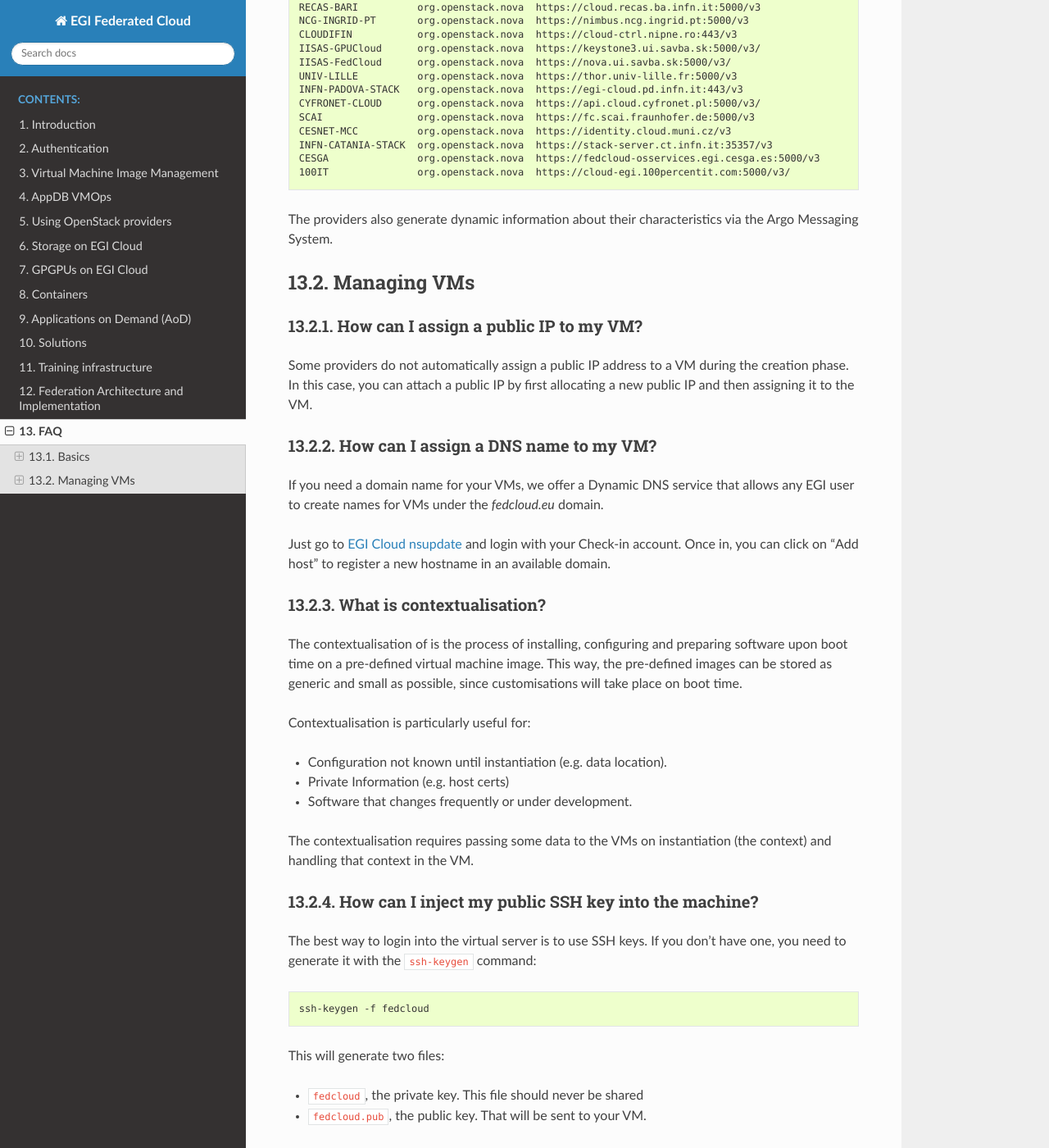
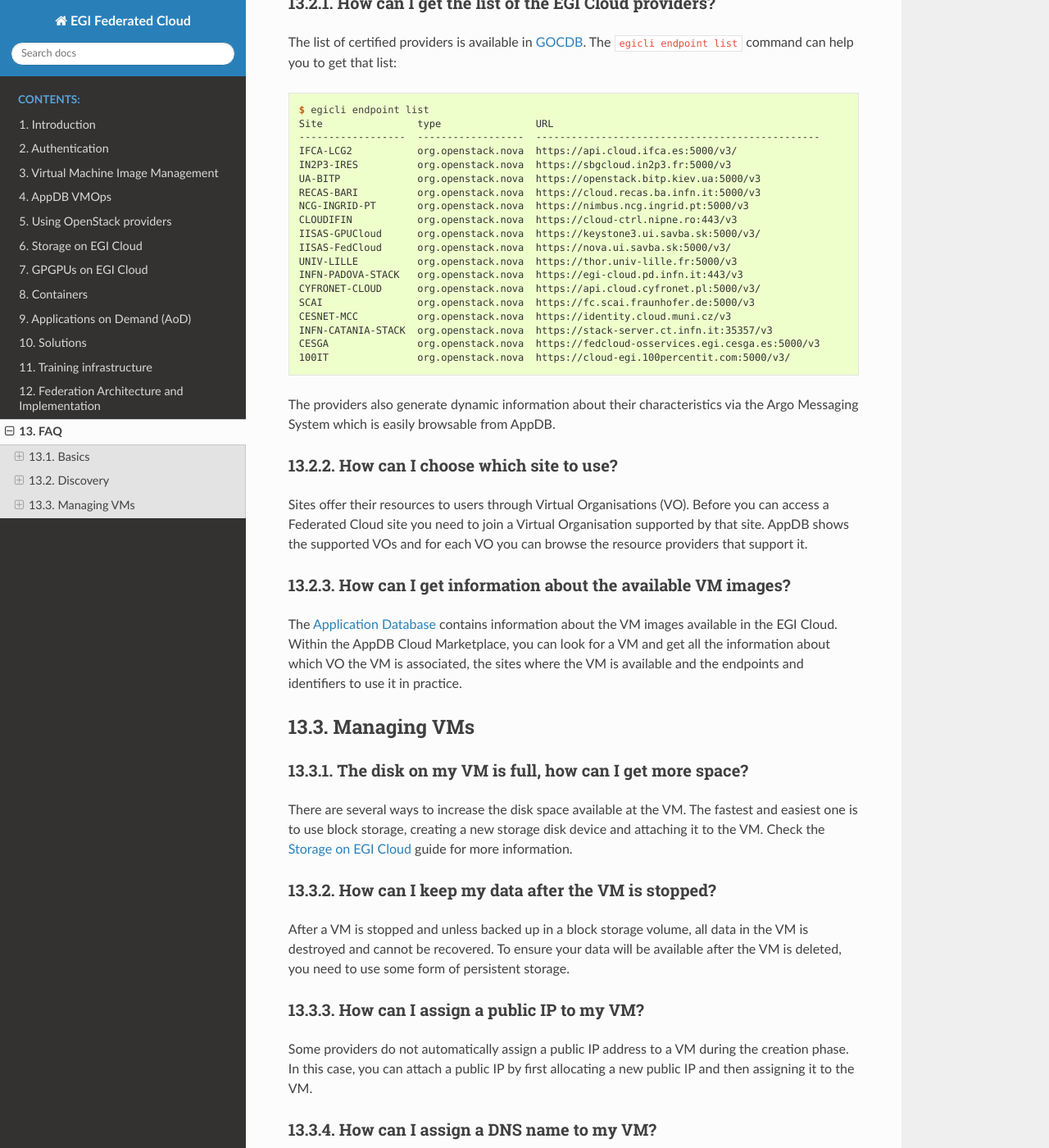
Before and after one commit to EGI-Federation/fedcloud-documentation, a Sphinx documentation site: the page built from source/faq.rst, in a window 1280 px wide and 1400 px high, scrolled down 696 px. Shown: the whole window at 82% size. Built offline with Sphinx 7.4.7 and the Read the Docs theme 2.0.0, drawn with Linux system fonts in a browser that asks for light colours; some of the changed text lies outside the part shown.

Commit message:
Added some more questions

```diff
--- a/source/faq.rst
+++ b/source/faq.rst
@@ -18,6 +18,18 @@
 Authentication via CLI or API requires a valid Check-in token. The
 FedCloud Check-in client allows you to get one as needed. Check the
 :doc:`auth` guide for more information.
+
+Is OCCI still supported?
+^^^^^^^^^^^^^^^^^^^^^^^^
+
+OCCI is now deprecated as API for the EGI Cloud providers using OpenStack. If
+you still rely on OCCI for your access, please contact us for support on the
+migration. OpenNebula sites still use OCCI as main API, but its direct use is
+not recommended as the support will be deprecated. Instead use one an Orchestrator
+like IM for interacting with those sites.
+
+Discovery
+---------
 
 How can I get the list of the EGI Cloud providers?
 ^^^^^^^^^^^^^^^^^^^^^^^^^^^^^^^^^^^^^^^^^^^^^^^^^^
@@ -48,10 +60,46 @@
    100IT               org.openstack.nova  https://cloud-egi.100percentit.com:5000/v3/
 
 The providers also generate dynamic information about their characteristics via
-the Argo Messaging System.
+the Argo Messaging System which is easily browsable from AppDB.
+
+
+How can I choose which site to use?
+^^^^^^^^^^^^^^^^^^^^^^^^^^^^^^^^^^^
+
+Sites offer their resources to users through Virtual Organisations (VO). Before
+you can access a Federated Cloud site you need to join a Virtual Organisation
+supported by that site.  AppDB shows the supported VOs and for each VO you can
+browse the resource providers that support it.
+
+How can I get information about the available VM images?
+^^^^^^^^^^^^^^^^^^^^^^^^^^^^^^^^^^^^^^^^^^^^^^^^^^^^^^^^
+
+The `Application Database <https://appdb.egi.eu>`_ contains information about
+the VM images available in the EGI Cloud. Within the AppDB Cloud Marketplace,
+you can look for a VM and get all the information about which VO the VM is
+associated, the sites where the VM is available and the endpoints and identifiers
+to use it in practice.
 
 Managing VMs
 ------------
+
+The disk on my VM is full, how can I get more space?
+^^^^^^^^^^^^^^^^^^^^^^^^^^^^^^^^^^^^^^^^^^^^^^^^^^^^
+
+There are several ways to increase the disk space available at the VM. The
+fastest and easiest one is to use block storage, creating a new storage disk
+device and attaching it to the VM. Check the :doc:`storage` guide for more
+information.
+
+
+How can I keep my data after the VM is stopped?
+^^^^^^^^^^^^^^^^^^^^^^^^^^^^^^^^^^^^^^^^^^^^^^^
+
+After a VM is stopped and unless backed up in a block storage volume, all data
+in the VM is destroyed and cannot be recovered. To ensure your data will be
+available after the VM is deleted, you need to use some form of persistent
+storage.
+
 
 How can I assign a public IP to my VM?
 ^^^^^^^^^^^^^^^^^^^^^^^^^^^^^^^^^^^^^^
@@ -161,19 +209,12 @@
 account that anyone with access to the VM may be able to access also the
 contextualisation information.
 
-The disk on my VM is full, how can I get more space?
-^^^^^^^^^^^^^^^^^^^^^^^^^^^^^^^^^^^^^^^^^^^^^^^^^^^^
+How can I use ansible?
+^^^^^^^^^^^^^^^^^^^^^^
 
-There are several ways to increase the disk space available at the VM. The
-fastest and easiest one is to use block storage, creating a new storage disk
-device and attaching it to the VM. Check the :doc:`storage` guide for more
-information.
+Ansible relies on ssh for accessing the servers it will configure. VMs at EGI
+Cloud can be also accessed via ssh, just make sure you inject the correct
+public keys in the VMs to be able to access.
 
-
-How can I keep my data after the VM is stopped?
-^^^^^^^^^^^^^^^^^^^^^^^^^^^^^^^^^^^^^^^^^^^^^^^
-
-After a VM is stopped and unless backed up in a block storage volume, all data
-in the VM is destroyed and cannot be recovered. To ensure your data will be
-available after the VM is deleted, you need to use some form of persistent
-storage.
+If you don't have public IPs for all the VMs to be managed, you can also use
+one as a gateway as described in the `Ansible FAQ <https://docs.ansible.com/ansible/latest/reference_appendices/faq.html#how-do-i-configure-a-jump-host-to-access-servers-that-i-have-no-direct-access-to>`_.
```
